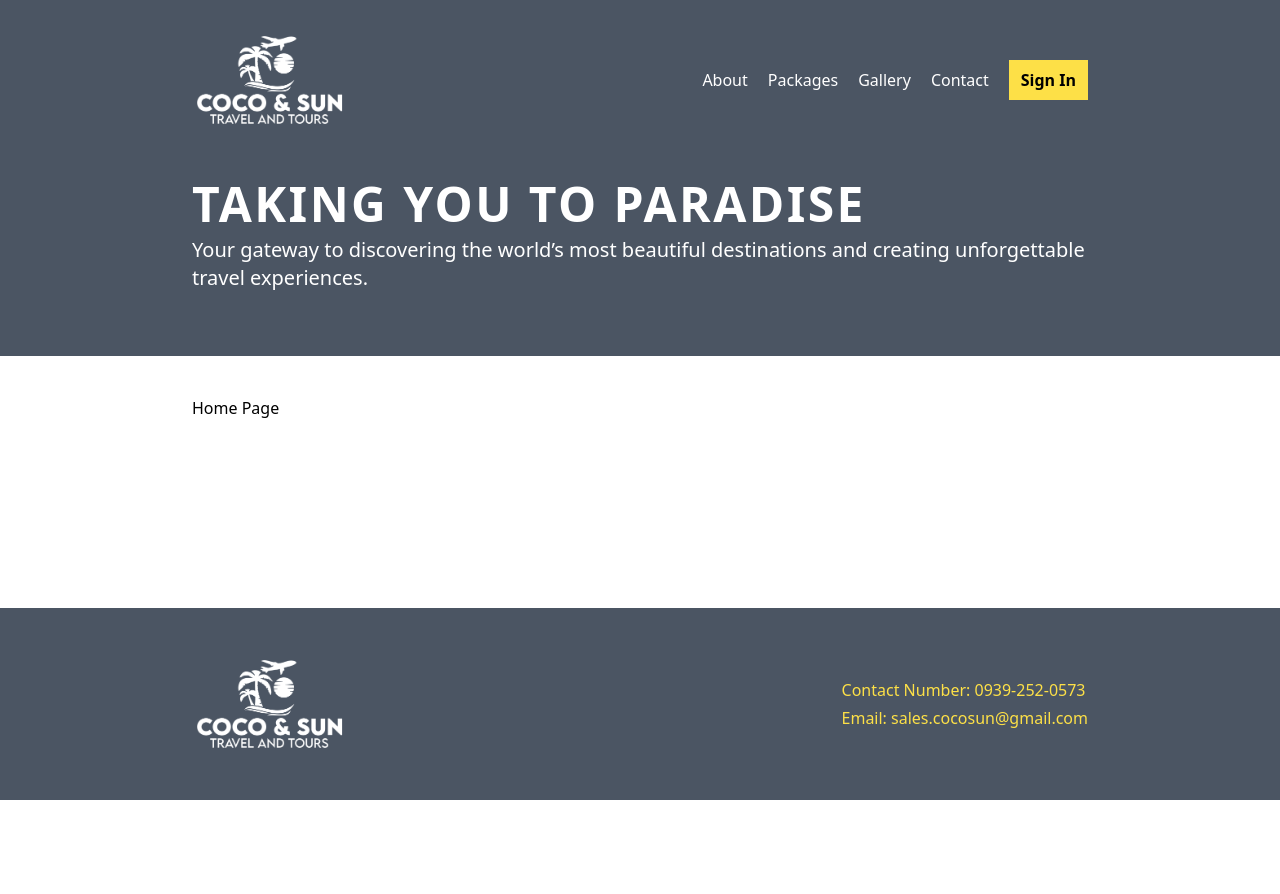
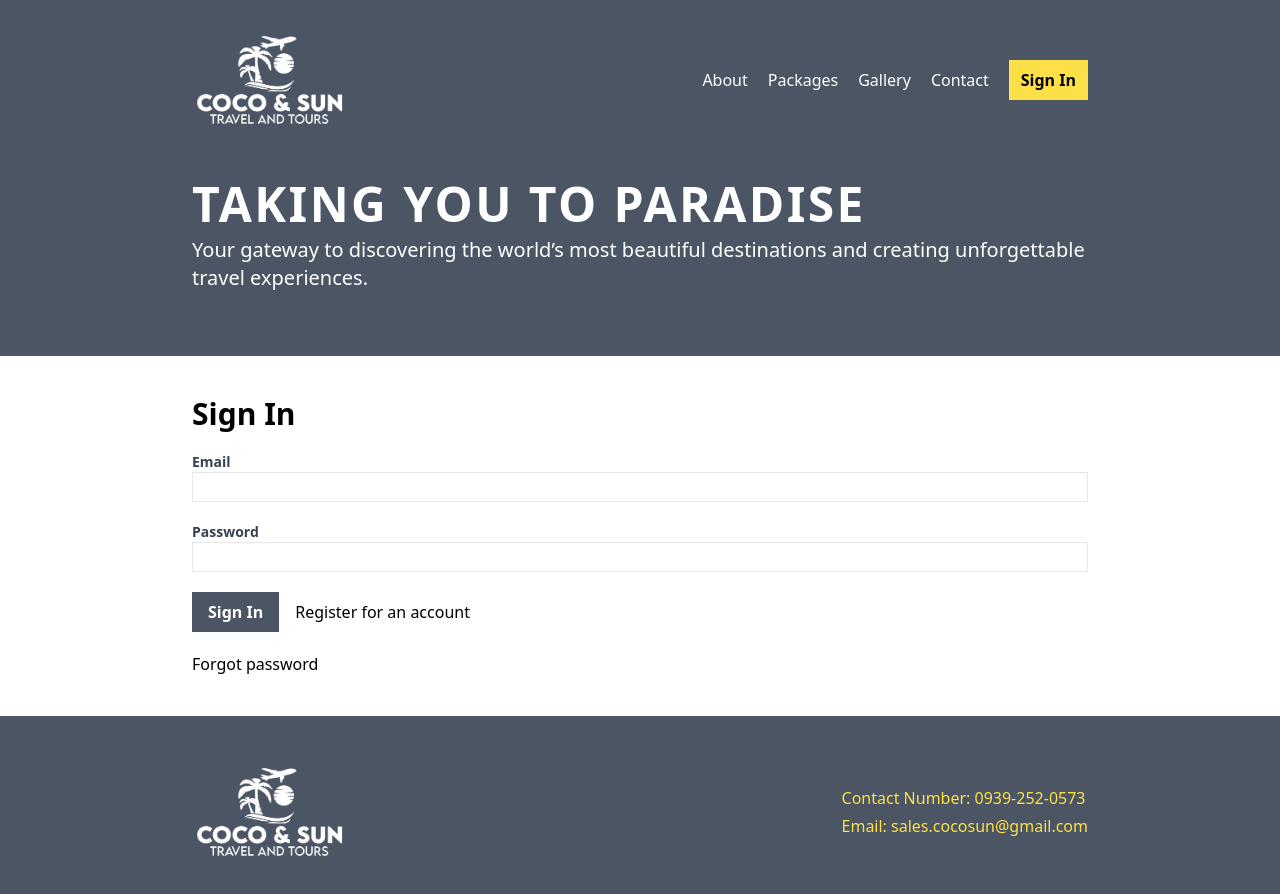
Before and after one commit to kevin120202/booking-app, a React (Vite) app in the folder frontend/: page /sign-in in a window 1280 px wide. Before the commit this address led to /. Shown: the top 894 px of the page. Before the commit the page ends 800 px from the top, so only its background shows below. Built offline with nearby package versions, Linux system fonts and the light colour scheme; no server answers.

Commit message:
add login page

```diff
--- a/frontend/src/App.tsx
+++ b/frontend/src/App.tsx
@@ -6,6 +6,7 @@ import {
 } from 'react-router-dom'
 import Layout from './layouts/Layout'
 import Register from './pages/Register'
+import SignIn from './pages/SignIn'
 
 function App() {
 
@@ -25,6 +26,11 @@ function App() {
                         <Register />
                     </Layout>
                 } />
+                <Route path="/sign-in" element={
+                    <Layout>
+                        <SignIn />
+                    </Layout>
+                } />
                 <Route path="*" element={<Navigate to="/" />} />
             </Routes>
         </Router>
--- a/frontend/src/api-client.ts
+++ b/frontend/src/api-client.ts
@@ -1,4 +1,5 @@
 import { RegisterFormData } from "./pages/Register";
+import { SignInFormData } from "./pages/SignIn";
 
 const API_BASE_URL = import.meta.env.VITE_API_BASE_URL
 
@@ -21,8 +22,29 @@ export const register = async (formData: RegisterFormData) => {
     }
 }
 
+// Sends a POST req to login with the form data
+export const signIn = async (formData: SignInFormData) => {
+    const res = await fetch(`${API_BASE_URL}/api/auth/login`, {
+        method: "POST",
+        credentials: "include", // Tell browser to include cookies in the req
+        headers: {
+            "Content-Type": "application/json"
+        },
+        body: JSON.stringify(formData)
+    })
+
+    const resBody = await res.json()
+
+    if (!res.ok) {
+        throw new Error(resBody.message)
+    }
+
+    return resBody
+}
+
 // Sends a GET request to validate the current user's authentication token.
 // If the token is invalid, throws an error. Returns the response data if valid.
+// Used to check if a user is logged in.
 export const validateToken = async () => {
     const res = await fetch(`${API_BASE_URL}/api/auth/validate-token`, {
         credentials: "include", // Includes cookies with the request
--- a/frontend/src/contexts/AppContext.tsx
+++ b/frontend/src/contexts/AppContext.tsx
@@ -18,6 +18,7 @@ const AppContext = React.createContext<AppContext | undefined>(undefined)
 export const AppContextProvider = ({ children }: { children: React.ReactNode }) => {
     const [toast, setToast] = useState<ToastMessage | undefined>(undefined)
 
+    // Query to check if the user is logged in by validating the token
     const { isError } = useQuery("validateToken", apiClient.validateToken, {
         retry: false,
     })
@@ -29,12 +30,14 @@ export const AppContextProvider = ({ children }: { children: React.ReactNode })
             },
             isLoggedIn: !isError
         }}>
+            {/* Display toast notification if there is one */}
             {toast && <Toast message={toast.message} type={toast.type} onClose={() => setToast(undefined)} />}
             {children}
         </AppContext.Provider>
     )
 }
 
+// Custom hook to access the AppContext
 export const useAppContext = () => {
     const context = useContext(AppContext)
     return context as AppContext
--- a/frontend/src/pages/Register.tsx
+++ b/frontend/src/pages/Register.tsx
@@ -2,7 +2,7 @@ import { useForm } from "react-hook-form"
 import { useMutation } from "react-query";
 import * as apiClient from "../api-client"
 import { useAppContext } from "../contexts/AppContext";
-import { useNavigate } from "react-router-dom";
+import { Link, useNavigate } from "react-router-dom";
 
 export type RegisterFormData = {
     firstName: string;
@@ -16,8 +16,10 @@ function Register() {
     const navigate = useNavigate()
     const { showToast } = useAppContext()
 
+    // Initialize form handling with React Hook Form
     const { register, watch, handleSubmit, formState: { errors } } = useForm<RegisterFormData>()
 
+    // Mutation to handle user registration with React Query
     const mutation = useMutation(apiClient.register, {
         onSuccess: () => {
             showToast({ message: "Registration Success!", type: "SUCCESS" })
@@ -29,7 +31,7 @@ function Register() {
     })
 
     const onSubmit = handleSubmit(data => {
-        mutation.mutate(data)
+        mutation.mutate(data) // Trigger the mutation with form data
     })
 
     return (
@@ -100,11 +102,19 @@ function Register() {
                 )}
             </label>
 
-            <span>
+            <span className="flex gap-4 items-center">
                 <button type="submit" className="bg-gray-600 py-2 px-4 font-bold text-white">Create Account</button>
+                <Link to="/sign-in">Sign In to your account</Link>
             </span>
         </form>
     )
 }
 
 export default Register
+
+
+/*********************
+- Handles user registration by collecting form data, validating inputs, and submitting to the server
+- On successful registration, displays a success message, navigates to the home page, and shows errors if any
+- Utilizes React Hook Form for form management and React Query for handling mutations
+*********************/
--- /dev/null
+++ b/frontend/src/pages/SignIn.tsx
@@ -0,0 +1,71 @@
+import { useForm } from "react-hook-form"
+import { Link, useNavigate } from "react-router-dom";
+import { useAppContext } from "../contexts/AppContext";
+import * as apiClient from "../api-client"
+import { useMutation } from "react-query";
+
+export type SignInFormData = {
+    email: string;
+    password: string;
+}
+
+function SignIn() {
+    const navigate = useNavigate()
+    const { showToast } = useAppContext()
+
+    const { register, handleSubmit, formState: { errors } } = useForm<SignInFormData>()
+
+    // Mutation to handle user registration with React Query
+    const mutation = useMutation(apiClient.signIn, {
+        onSuccess: () => {
+            showToast({ message: "Signed In!", type: "SUCCESS" })
+            navigate("/")
+        },
+        onError: (error: Error) => {
+            showToast({ message: error.message, type: "ERROR" })
+        }
+    })
+
+    const onSubmit = handleSubmit(data => {
+        mutation.mutate(data) // Triggers the mutation with form data
+    })
+
+    return (
+        <form className="flex flex-col gap-5" onSubmit={onSubmit}>
+            <h2 className="text-3xl font-bold">Sign In</h2>
+
+            <label htmlFor="" className="text-gray-700 text-sm font-bold flex-1">
+                Email
+                <input type="email" className="border border-rounded w-full py-1 px-2 font-normal"
+                    {...register("email", { required: "This field is required" })}
+                />
+                {errors.email && (
+                    <span className="text-red-500">{errors.email.message}</span>
+                )}
+            </label>
+
+            <label htmlFor="" className="text-gray-700 text-sm font-bold flex-1">
+                Password
+                <input type="password" className="border border-rounded w-full py-1 px-2 font-normal"
+                    {...register("password", {
+                        required: "This field is required", minLength: {
+                            value: 6,
+                            message: "Password must be at least 6 characters"
+                        }
+                    })}
+                />
+                {errors.password && (
+                    <span className="text-red-500">{errors.password.message}</span>
+                )}
+            </label>
+
+            <span className="flex gap-4 items-center">
+                <button type="submit" className="bg-gray-600 py-2 px-4 font-bold text-white">Sign In</button>
+                <Link to="/register">Register for an account</Link>
+            </span>
+            <p>Forgot password</p>
+        </form>
+    )
+}
+
+export default SignIn
```
Also changed, not shown: 1 other file (tests, documents, lock files or other folders).
